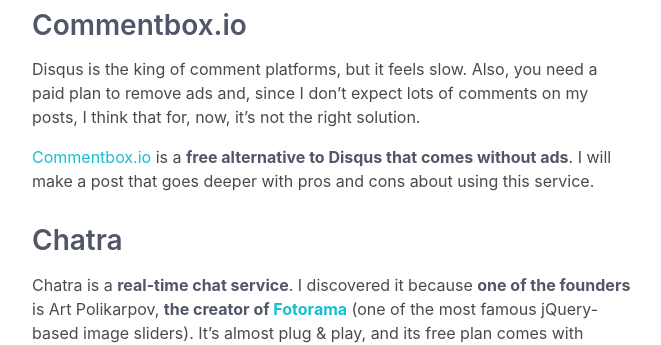
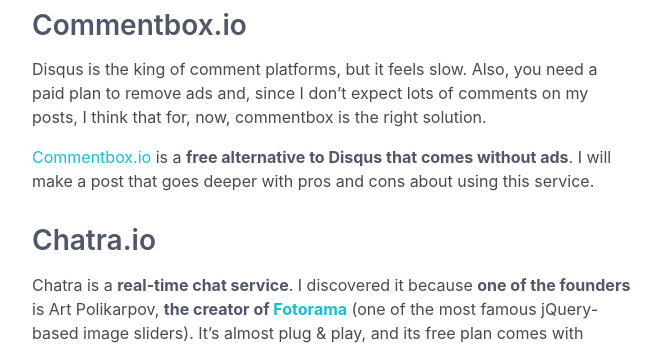
Before and after one commit to rogervila/rogervila.github.io, a Jekyll site: the page built from _posts/2019-05-21-new-website-and-new-blog.md, in a window 1280 px wide and 900 px high, scrolled down 1621 px. Shown: the part 201-546 px from the top of the window, without its empty margins (308-969 px from the left). Built offline with Jekyll 4.4.1, drawn with Linux system fonts in a browser that asks for light colours; comment, search, counter and statistics services are not loaded.

Commit message:
Updated New Website And New Blog

```diff
--- a/_posts/2019-05-21-new-website-and-new-blog.md
+++ b/_posts/2019-05-21-new-website-and-new-blog.md
@@ -40,11 +40,12 @@
 
 ## Commentbox.io
 
-Disqus is the king of comment platforms, but it feels slow. Also, you need a paid plan to remove ads and, since I don’t expect lots of comments on my posts, I think that for, now, it’s not the right solution.
+Disqus is the king of comment platforms, but it feels slow. Also, you need a paid plan to remove ads and, since I don’t expect lots of comments on my posts, I think that for, now, commentbox is the right solution.
 
 [Commentbox.io](https://commentbox.io) is a **free alternative to Disqus that comes without ads**. I will make a post that goes deeper with pros and cons about using this service.
 
-## Chatra
+
+## Chatra.io
 
 Chatra is a **real-time chat service**. I discovered it because **one of the founders** is Art Polikarpov, **the creator of [Fotorama](https://fotorama.io)** (one of the most famous jQuery-based image sliders).
 It’s almost plug & play, and its free plan comes with everything I need, so I find it very useful for communicating with my visitors.
```
